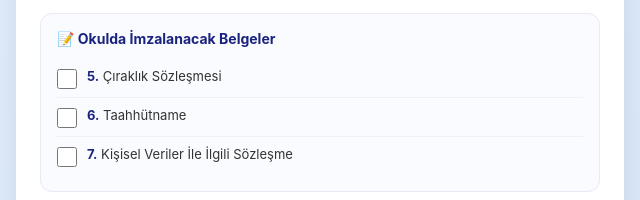
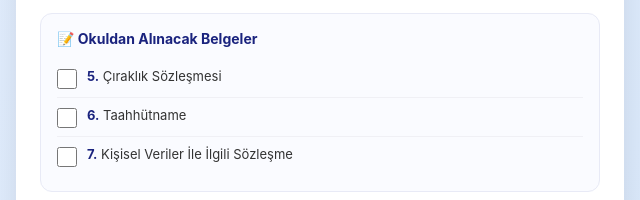
Before and after one commit to ugursoldan/mesem-randevu, a website: page public/index.html in a window 1280 px wide. Shown: the part 1006-1206 px from the top of the page, 320-960 px from the left. Drawn offline with Linux system fonts and the light colour scheme; no server answers.

Commit message:
fix: Okulda İmzalanacak Belgeler → Okuldan Alınacak Belgeler

```diff
--- a/public/index.html
+++ b/public/index.html
@@ -382,9 +382,9 @@
         </div>
       </div>
 
-      <!-- İmzalanacak belgeler -->
+      <!-- Okuldan alınacak belgeler -->
       <div class="checklist-section">
-        <h3>📝 Okulda İmzalanacak Belgeler</h3>
+        <h3>📝 Okuldan Alınacak Belgeler</h3>
         <div class="check-item">
           <input type="checkbox" id="chkContract1">
           <label for="chkContract1">
```
